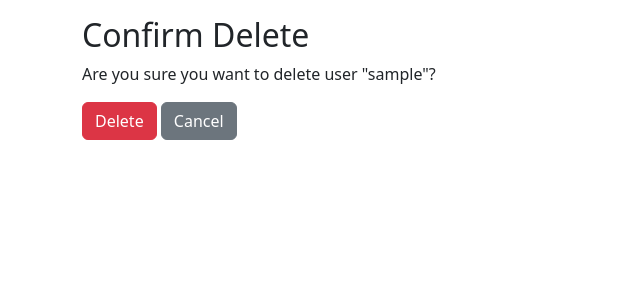
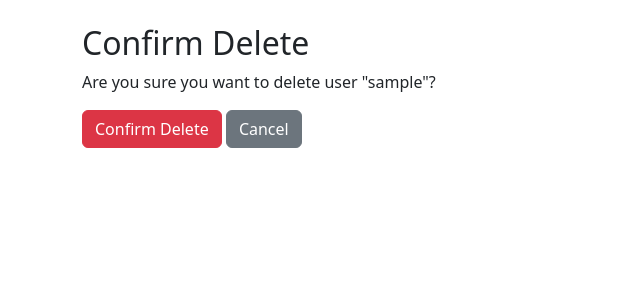
Before and after one commit to AmalAliEg/horsleybit_task, a Django app: page /delete/1/ in a window 1280 px wide. Shown: the top 300 px of the page, without its empty margins (0-640 px from the left). Run offline with Django 5.2, Linux system fonts and the light colour scheme; tables that the repository leaves empty hold one stand-in row (values such as "Sample post").

Commit message:
modified:   Task_Ass/Users/__pycache__/forms.cpython-312.pyc 	modified:   Task_Ass/Users/__pycache__/views.cpython-312.pyc 	modified:   Task_Ass/Users/views.py 	renamed:    Task_Ass/templates/Confirm_delete.html -> Task_Ass/templates/confirm_delete.html 	modified:   Task_Ass/templates/homepage.html 	modified:   Task_Ass/templates/user_form.html

```diff
--- a/Task_Ass/Users/views.py
+++ b/Task_Ass/Users/views.py
@@ -1,6 +1,5 @@
 from django.shortcuts import get_object_or_404, render,redirect
 
-from django.http import HttpResponse
 from .forms import add_users
 from .models import Users_db
 
@@ -18,6 +17,7 @@ def home(request):
 
 #create the function to add the user details in the database
 def create_user(request):
+    #method to send data
     if request.method == 'POST':
         form = add_users(request.POST)
         if form.is_valid():
@@ -34,4 +34,6 @@ def delete_user(request, user_id):
     if request.method == 'POST':
         user.delete()
         return redirect('homepage')
+
+    # GET request shows confirmation page
     return render(request, 'confirm_delete.html', {'user': user})
--- a/Task_Ass/templates/Confirm_delete.html
+++ b/Task_Ass/templates/confirm_delete.html
@@ -7,13 +7,17 @@
     <link rel="stylesheet" href="{% static 'css/bootstrap.min.css' %}">
 </head>
 <body>
-    <div class="container mt-3">
+    <div class="container mt-4">
         <h2>Confirm Delete</h2>
         <p>Are you sure you want to delete user "{{ user.username }}"?</p>
         <form method="post">
-            {% csrf_token %}
-            <button type="submit" class="btn btn-danger">Delete</button>
-            <a href="{% url 'homepage' %}" class="btn btn-secondary">Cancel</a>
+                    {% csrf_token %}
+                    <button type="submit" class="btn btn-danger">
+                        <i class="bi bi-trash"></i> Confirm Delete
+                    </button>
+                    <a href="{% url 'homepage' %}" class="btn btn-secondary">
+                        <i class="bi bi-x-circle"></i> Cancel
+                    </a>
         </form>
     </div>
     <script src="{% static 'js/bootstrap.bundle.min.js' %}"></script>
--- a/Task_Ass/templates/user_form.html
+++ b/Task_Ass/templates/user_form.html
@@ -7,15 +7,15 @@
     <link rel="stylesheet" href="{% static 'css/bootstrap.min.css' %}">
 </head>
 <body>
-    <div class="container mt-3">
         <h2>Add New User</h2>
         <form method="post">
+            <!-- security to provide the access from the hackers -->
             {% csrf_token %}
+             <!--show the data of the form as table or parameter -->
             {{ form.as_p }}
             <button type="submit" class="btn btn-primary">Save</button>
             <a href="{% url 'homepage' %}" class="btn btn-secondary">Cancel</a>
         </form>
-    </div>
     <script src="{% static 'js/bootstrap.bundle.min.js' %}"></script>
 </body>
 </html>
```
Also changed, not shown: Task_Ass/templates/homepage.html (+1 -19 lines).
